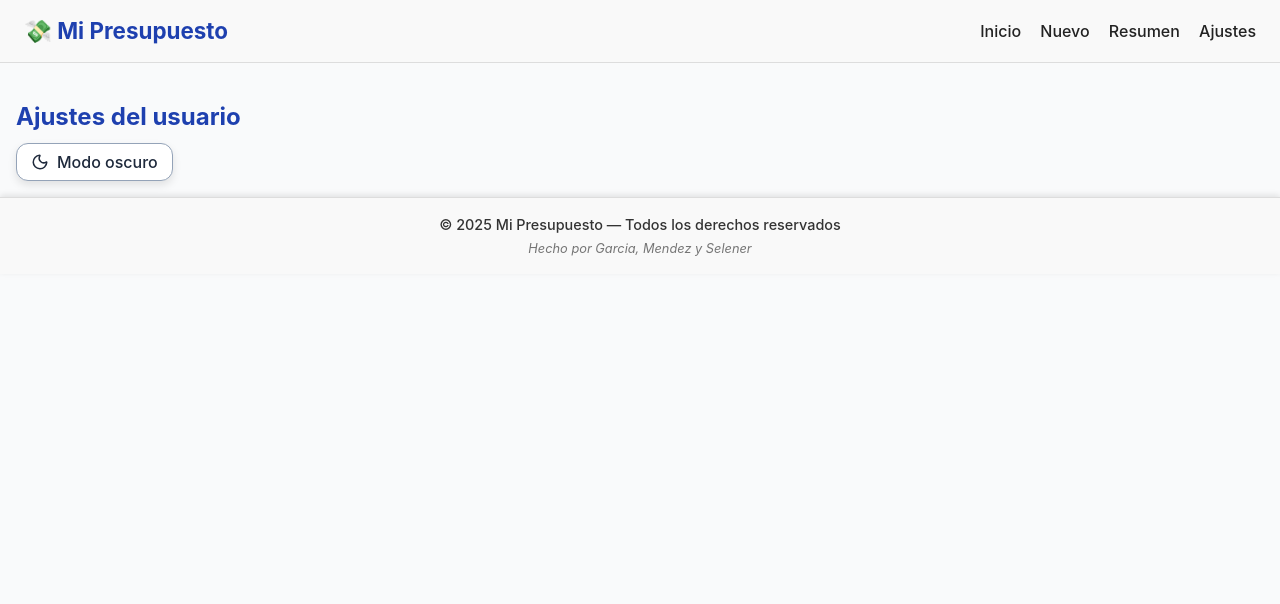
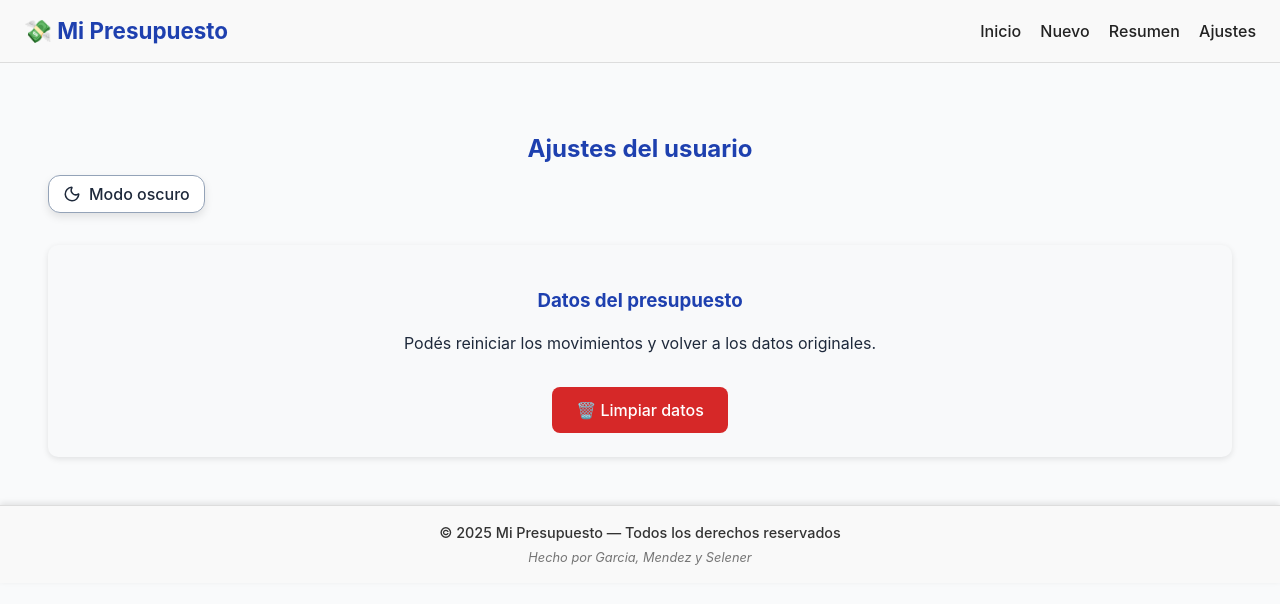
Before and after one commit to aaronsele/FinalEfsi_Selener_Mendez, a React (Vite) app in the folder mi-presupuesto/: page /ajustes in a window 1280 px wide. Shown: the top 604 px of the page. Built offline with nearby package versions, Linux system fonts and the light colour scheme.

Commit message:
boton de reinicio mendez

```diff
--- /dev/null
+++ b/mi-presupuesto/src/pages/SettingsPage.css
@@ -0,0 +1,28 @@
+.settings-page {
+    padding: 2rem;
+    text-align: center;
+  }
+
+  .settings-section {
+    margin-top: 2rem;
+    background: #f8f9fa;
+    border-radius: 10px;
+    padding: 1.5rem;
+    box-shadow: 0 2px 6px rgba(0, 0, 0, 0.1);
+  }
+
+  .reset-btn {
+    background-color: #d62828;
+    color: #fff;
+    border: none;
+    border-radius: 8px;
+    padding: 0.8rem 1.5rem;
+    font-size: 1rem;
+    cursor: pointer;
+    transition: background-color 0.2s ease-in-out;
+    margin-top: 1rem;
+  }
+
+  .reset-btn:hover {
+    background-color: #b71c1c;
+  }
--- a/mi-presupuesto/src/pages/SettingsPage.jsx
+++ b/mi-presupuesto/src/pages/SettingsPage.jsx
@@ -1,10 +1,31 @@
-import ThemeToggle from "../assets/components/ui/ThemeToggle"
+import ThemeToggle from "../assets/components/ui/ThemeToggle";
+import { useBudget } from "../context/BudgetContext";
+import "./SettingsPage.css";
 
 export default function SettingsPage() {
+  const { resetData } = useBudget();
+
+  const handleReset = () => {
+    if (
+      window.confirm("⚠️ ¿Estás seguro de que querés borrar todos los movimientos y restaurar los datos iniciales?")
+    ) {
+      resetData();
+      alert("✅ Datos restaurados correctamente.");
+    }
+  };
+
   return (
-    <>
+    <section className="settings-page">
       <h2>Ajustes del usuario</h2>
       <ThemeToggle />
-    </>
-  )
+
+      <div className="settings-section">
+        <h3>Datos del presupuesto</h3>
+        <p>Podés reiniciar los movimientos y volver a los datos originales.</p>
+        <button className="reset-btn" onClick={handleReset}>
+          🗑️ Limpiar datos
+        </button>
+      </div>
+    </section>
+  );
 }
```
